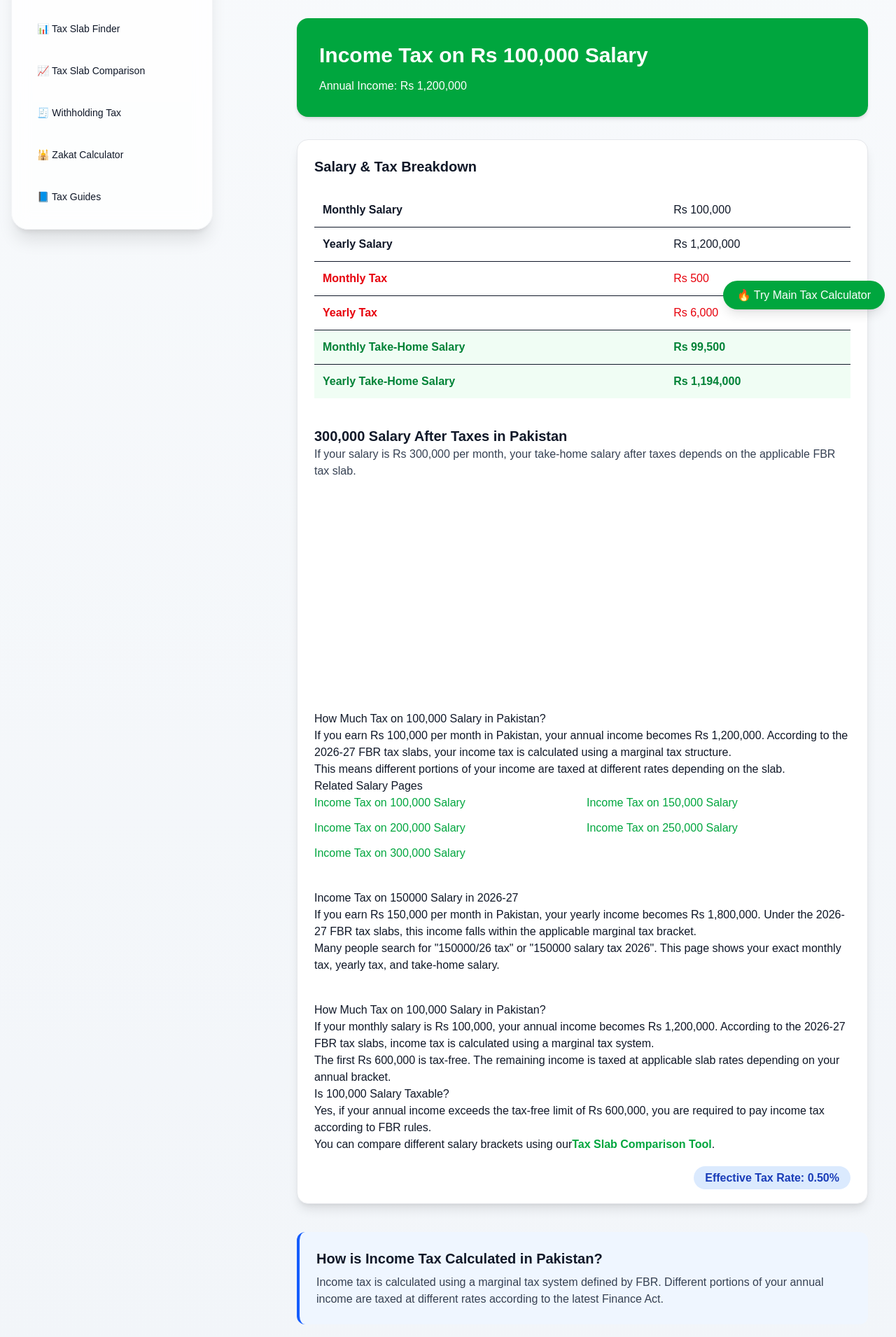
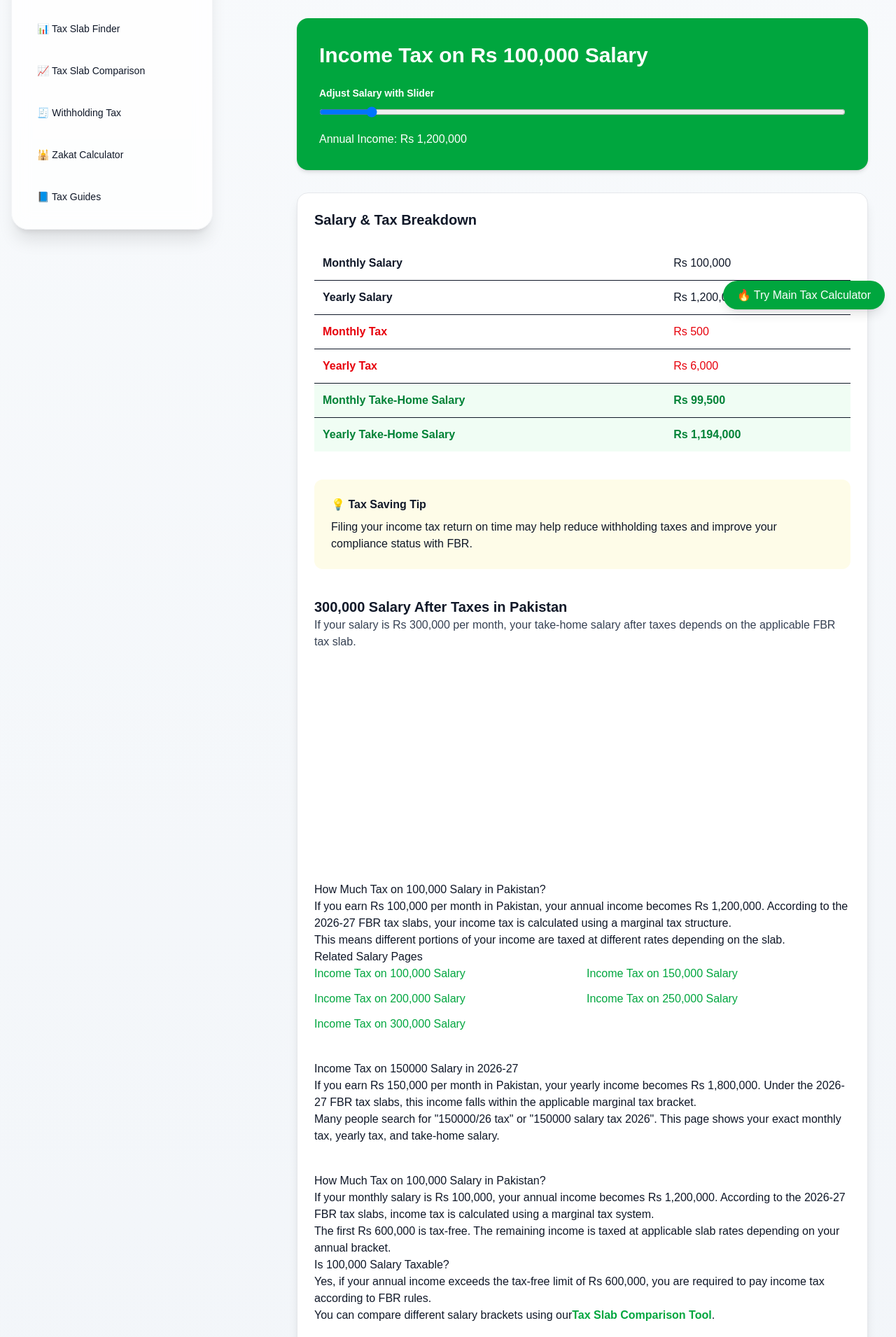
Before and after one commit to muhammadobaid1986/fbrtaxcalculators, a Next.js app: page /salary/100000 in a window 1280 px wide. Shown: the part 350-2260 px from the top of the page at 70% size. Built offline with nearby package versions, Linux system fonts and the light colour scheme.

Commit message:
Moved slider to client component to fix runtime error

```diff
--- /dev/null
+++ b/app/salary/[salary]/SalarySlider.tsx
@@ -0,0 +1,28 @@
+"use client";
+
+import { useRouter } from "next/navigation";
+
+export default function SalarySlider({ salary }: { salary: number }) {
+  const router = useRouter();
+
+  return (
+    <div className="mt-6">
+      <label className="block text-sm font-semibold mb-2">
+        Adjust Salary with Slider
+      </label>
+
+      <input
+        type="range"
+        min="10000"
+        max="1000000"
+        step="10000"
+        value={salary}
+        onChange={(e) => {
+          const value = Number(e.target.value);
+          router.push(`/salary/${value}`);
+        }}
+        className="w-full"
+      />
+    </div>
+  );
+}
--- a/app/salary/[salary]/page.tsx
+++ b/app/salary/[salary]/page.tsx
@@ -1,4 +1,5 @@
 import { calculateSalaryTax } from "../../lib/tax";
+import SalarySlider from "./SalarySlider";
 
 export async function generateStaticParams() {
   return Array.from({ length: 200 }, (_, i) => ({
@@ -55,9 +56,14 @@ export default async function Page({ params }: any) {
     Income Tax on Rs {monthlySalary.toLocaleString()} Salary
   </h1>
 
+  <SalarySlider salary={monthlySalary} />
+
   <p className="mt-3 text-sm md:text-base">
     Annual Income: Rs {(monthlySalary * 12).toLocaleString()}
   </p>
+
+
+
 </div>
 
 <div className="bg-white rounded-2xl shadow-lg p-6 mb-10 border border-gray-200">
@@ -108,6 +114,15 @@ export default async function Page({ params }: any) {
       </tr>
     </tbody>
   </table>
+
+    <div className="mt-10 bg-yellow-50 p-6 rounded-xl">
+  <h3 className="font-bold mb-2">💡 Tax Saving Tip</h3>
+  <p>
+    Filing your income tax return on time may help reduce withholding taxes
+    and improve your compliance status with FBR.
+  </p>
+</div>
+
 
     <h2 className="mt-10 text-xl font-bold">
   300,000 Salary After Taxes in Pakistan
@@ -201,9 +216,9 @@ export default async function Page({ params }: any) {
 </div>
 
   <div className="mt-6 text-right">
-  <span className="bg-blue-100 text-blue-800 px-4 py-2 rounded-full font-semibold">
-    Effective Tax Rate: {((result.yearlyTax / (monthlySalary * 12)) * 100).toFixed(2)}%
-  </span>
+  <span className="animate-pulse">
+  Rs {result.yearlyTax.toLocaleString()}
+</span>
 </div>
 </div>
 
@@ -317,6 +332,19 @@ export default async function Page({ params }: any) {
   ></ins>
 </div>
 
+  <div className="mt-12">
+  <h3 className="text-xl font-bold mb-4">
+    🔎 People Also Searched
+  </h3>
+
+  <ul className="list-disc pl-6 text-green-600 space-y-2">
+    <li><a href="/salary/150000">Income Tax on 150000 Salary</a></li>
+    <li><a href="/salary/250000">Income Tax on 250000 Salary</a></li>
+    <li><a href="/tax-slab-comparison-pakistan">Tax Slab Comparison</a></li>
+  </ul>
+</div>
+
+
     </div>
   );
 }
```
